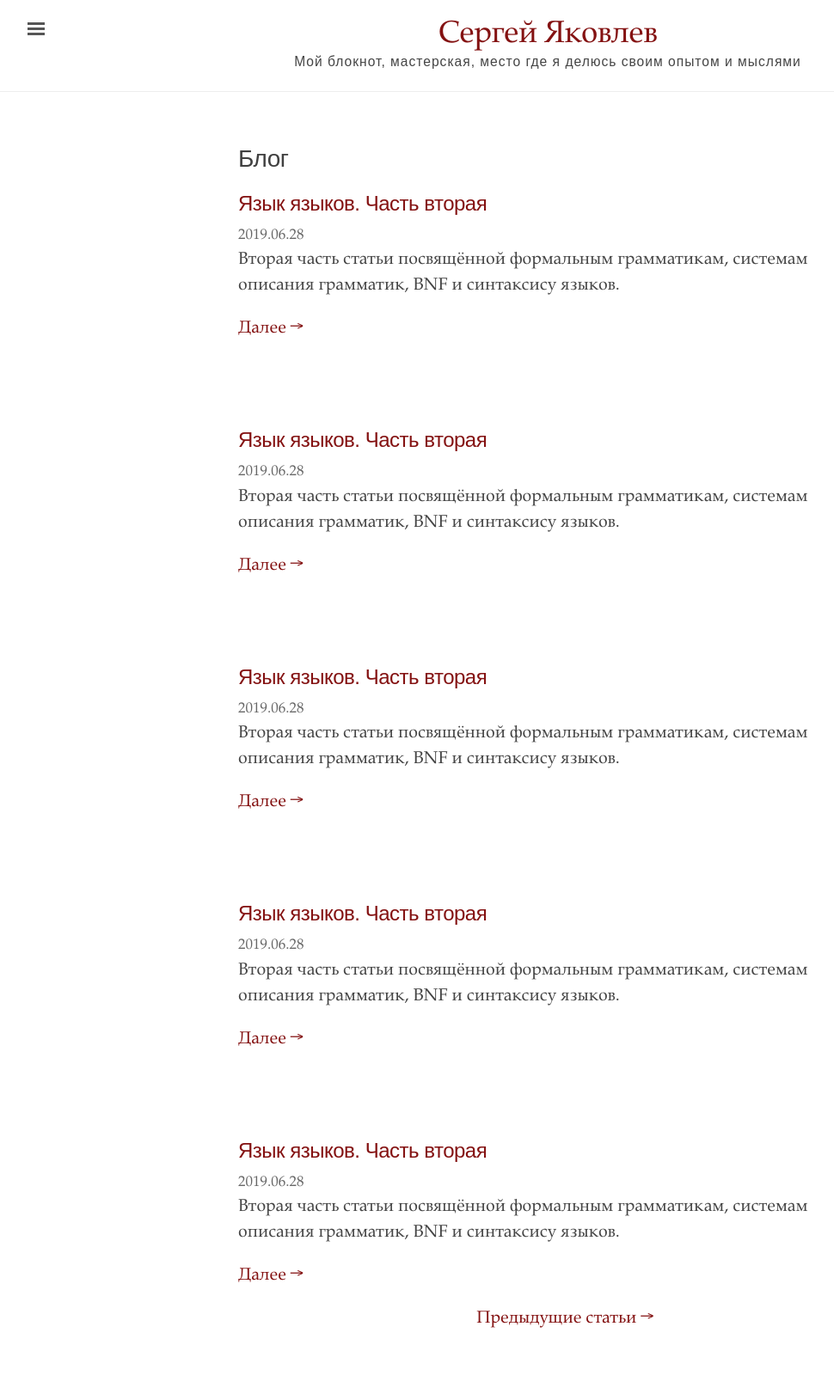
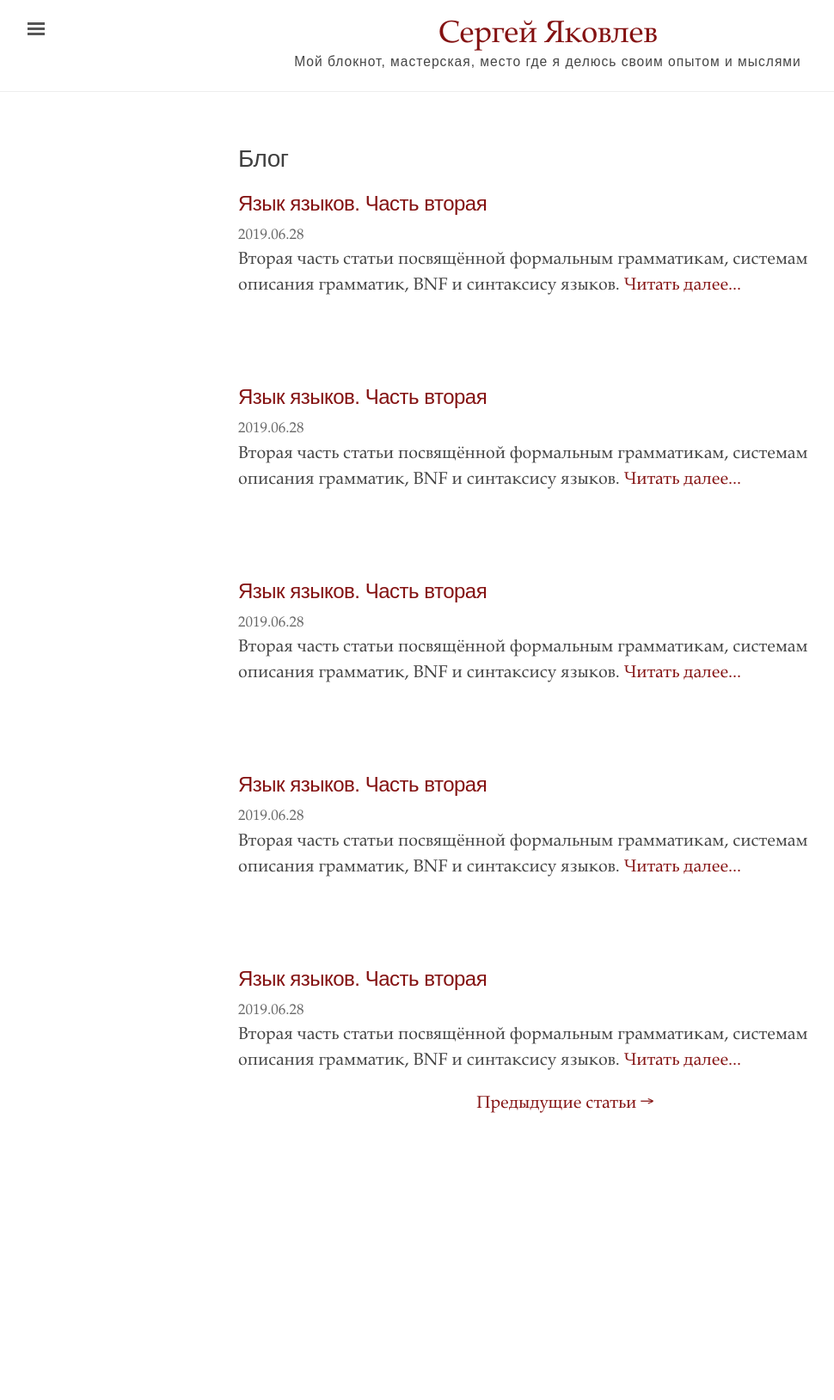
Before and after one commit to sergeyklay/blog, a Jekyll site: the page built from index.html, in a window 1280 px wide. Shown: the whole page at 86% size, without its empty margins (3-973 px from the left). Built offline with Jekyll 4.4.1, drawn with Linux system fonts in a browser that asks for light colours; nearby versions of some CDN libraries; the list of posts is cut into pages by our own code; after the commit the page ends 1379 px from its top, so only the background shows below that.

Commit message:
Improved teaser view

```diff
--- a/_layouts/post-list.html
+++ b/_layouts/post-list.html
@@ -23,10 +23,10 @@ layout: default
       </header>
 
         <div class="blog-post-content">
-          <p>{{ post.excerpt }}</p>
           <p>
+            {{ post.excerpt }}
             <a href="{{ site.baseurl }}{{ post.url }}" class="button">
-                Далее &rarr;
+                Читать далее...
             </a>
           </p>
         </div>
```
